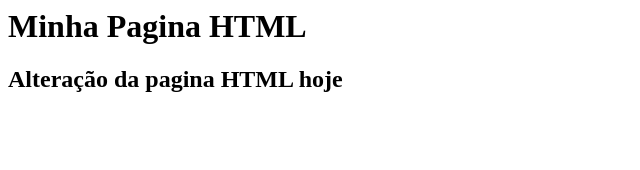
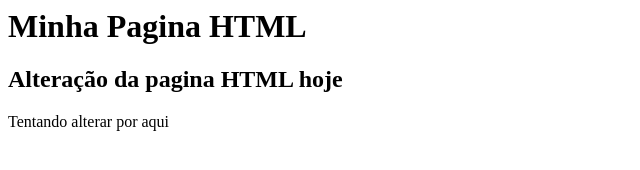
Before and after one commit to Reinacio/gama-no-github, a plain HTML site: page index.html in a window 1280 px wide. Shown: the whole page, without its empty margins (0-640 px from the left). Drawn offline with Linux system fonts and the light colour scheme.

Commit message:
Update index.html
alterando arquivo

```diff
--- a/index.html
+++ b/index.html
@@ -2,5 +2,6 @@
 <body>
 <h1>Minha Pagina HTML</h1>
 <h2>Alteração da pagina HTML hoje</h2>
+  <p> Tentando alterar por aqui</p>
 </body>
 </hmtl>
```
